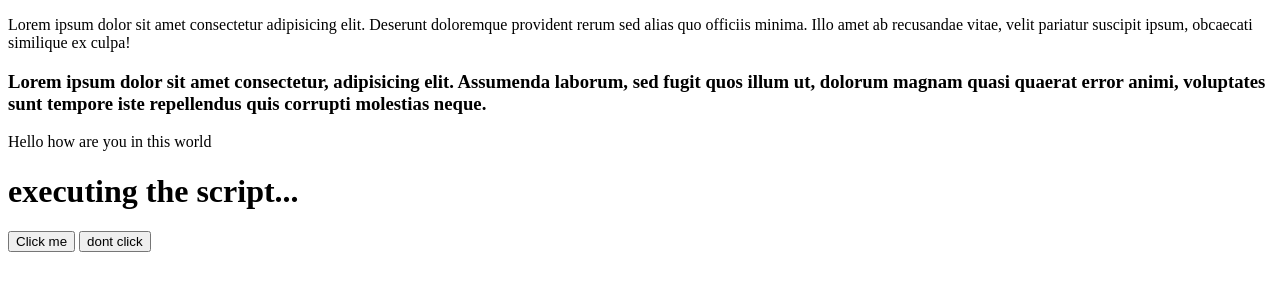
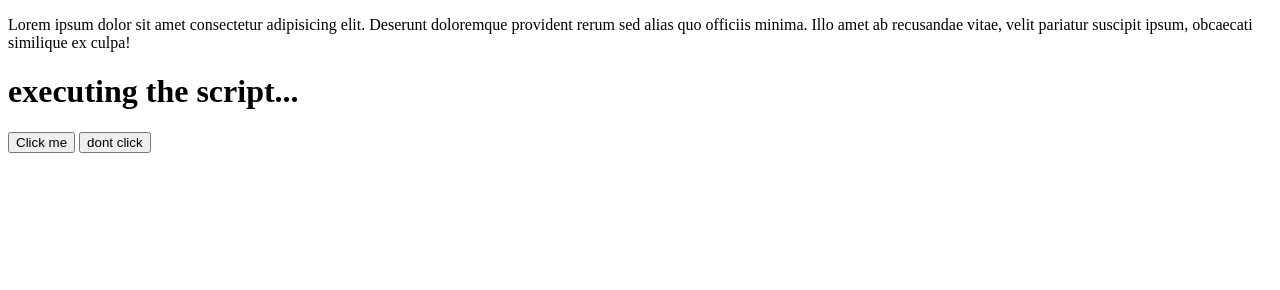
Before and after one commit to revant1/gittest, a plain HTML site: page index.html in a window 1280 px wide. Drawn offline with Linux system fonts and the light colour scheme.

Commit message:
modified the changes

```diff
--- a/ab.js
+++ b/ab.js
@@ -1,3 +1,6 @@
-my-branch-one
+
 console.log('abc xyz');
 console.log('helllo')
+
+
+console.log('ab');
--- a/index.html
+++ b/index.html
@@ -6,21 +6,10 @@
        <section>
         <p>Lorem ipsum dolor sit amet consectetur adipisicing elit. Deserunt doloremque provident rerum sed alias quo officiis minima. Illo amet ab recusandae vitae, velit pariatur suscipit ipsum, obcaecati similique ex culpa!</p>
        </section>
-
-       <script src="./ab.js">
-       </script>
-       <h3>
-        Lorem ipsum dolor sit amet consectetur, adipisicing elit. Assumenda laborum, sed fugit quos illum ut, dolorum magnam quasi quaerat error animi, voluptates sunt tempore iste repellendus quis corrupti molestias neque.
-       </h3>
-       <section>
-        Hello how are you in this world
-       </section>
-
        <h1>executing the script...</h1>
        <button>Click me</button>
        <button>dont click</button>
        <script src="./ab.js">
        </script>
-
     </body>
 </html>
```
